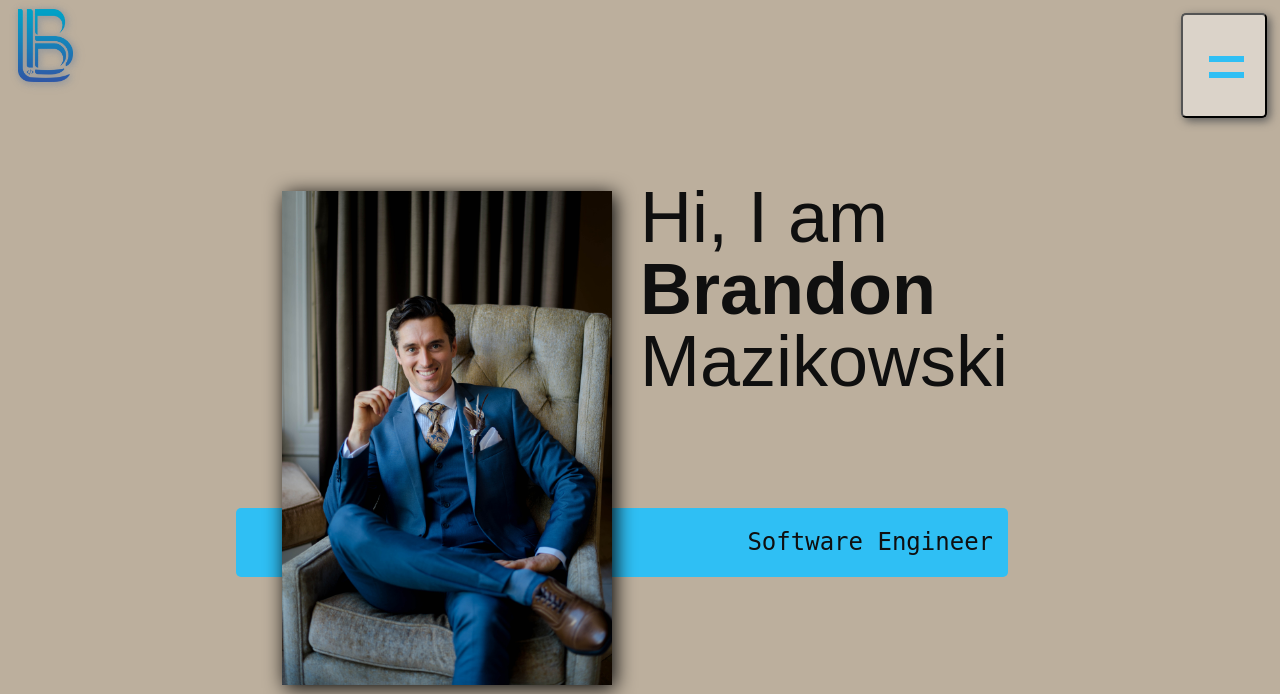
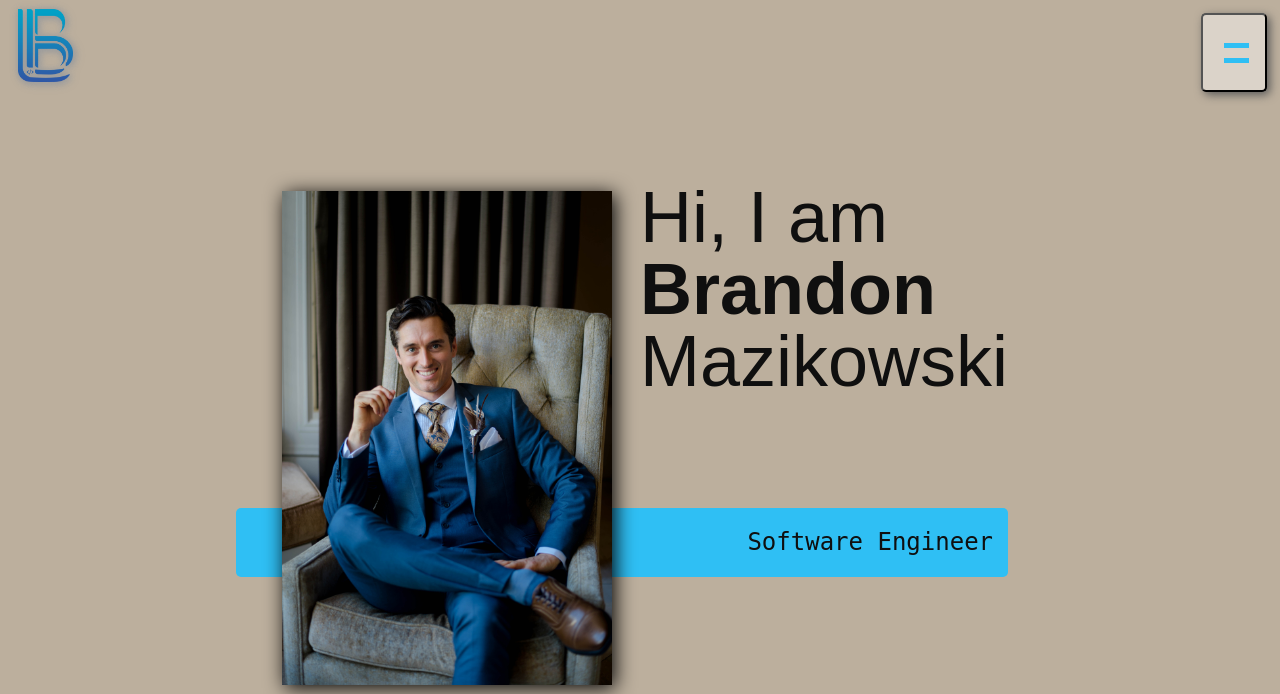
Before and after one commit to Brandonmaz/mainPortfolio, a PHP site: page /index.php in a window 1280 px wide. Shown: the top 694 px of the page. Run offline with PHP 8.4, Linux system fonts and the light colour scheme; some libraries are stand-ins or nearby versions.

Commit message:
changed navbar appearence

```diff
--- a/brandonMaz/css/header.css
+++ b/brandonMaz/css/header.css
@@ -59,19 +59,19 @@
 }
 
 .nav-wrapper.active ul {
-    width: 520px;
+    width: 550px;
 }
 
 .navigation li {
-    font-size: 22px;
-    margin: 10px 0;
+    font-size: 20px;
+    margin: 0 11px 0 -15px;
 }
 
 a {
     color: var(--clr-dark);
     text-decoration: none;
     transition: .3s;
-    padding: 10px;
+    padding: 17px;
 }
 
 .navigation a:hover {
@@ -81,9 +81,9 @@ a {
 .nav-toggler {
     position: relative;
     display: inline-block;
-    width: 40px;
-    height: 48px;
-    padding: 14px 5px;
+    width: 2px;
+    /* height: 5px; */
+    padding: 10px;
     cursor: pointer;
 }
 
@@ -96,12 +96,12 @@ a {
     content: '';
     position: relative;
     display: block;
-    width: 35px;
-    height: 6px;
+    width: 25px;
+    height: 5px;
     background-color: var(--clr-accent);
     transition: .4s cubic-bezier(.77, 0, .18, 1);
     text-align: center;
-    margin-left: -15px;
+    margin-left: -25px;
 }
 
 .nav-toggler::after {
```
